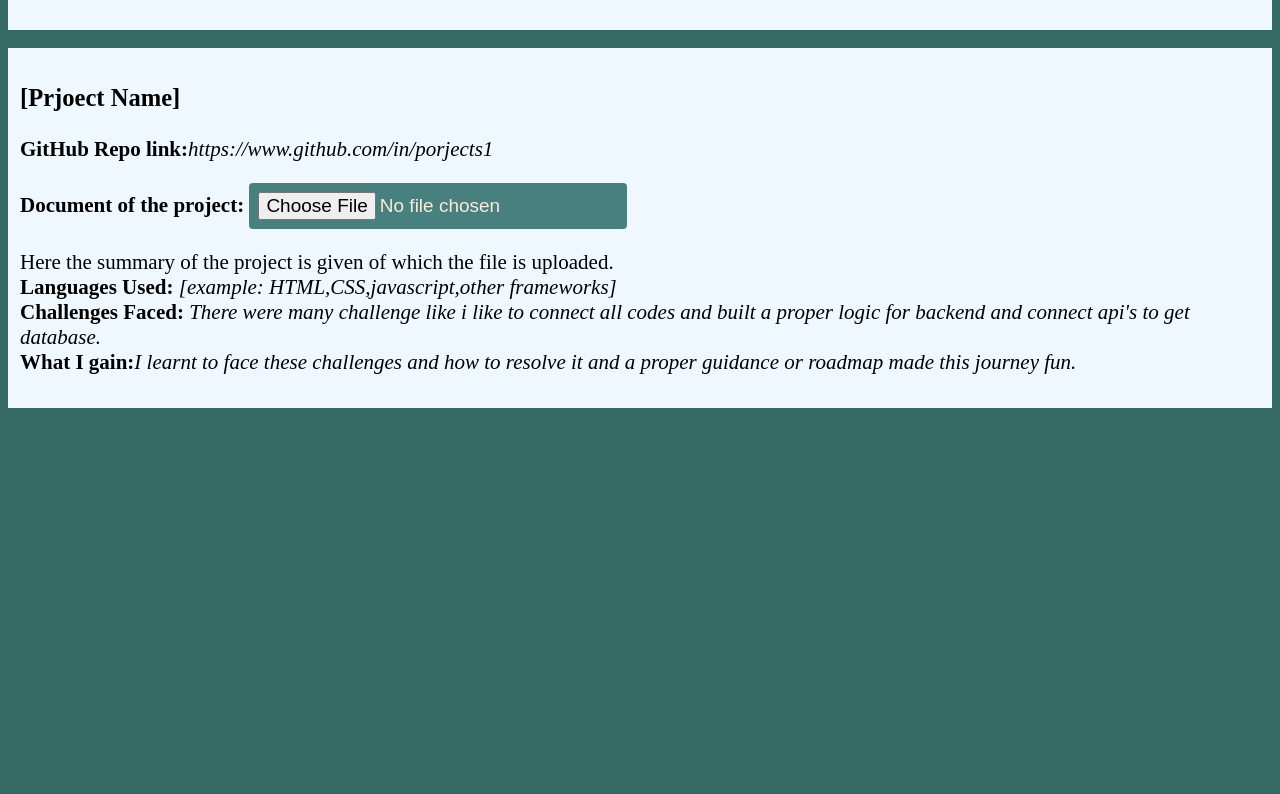
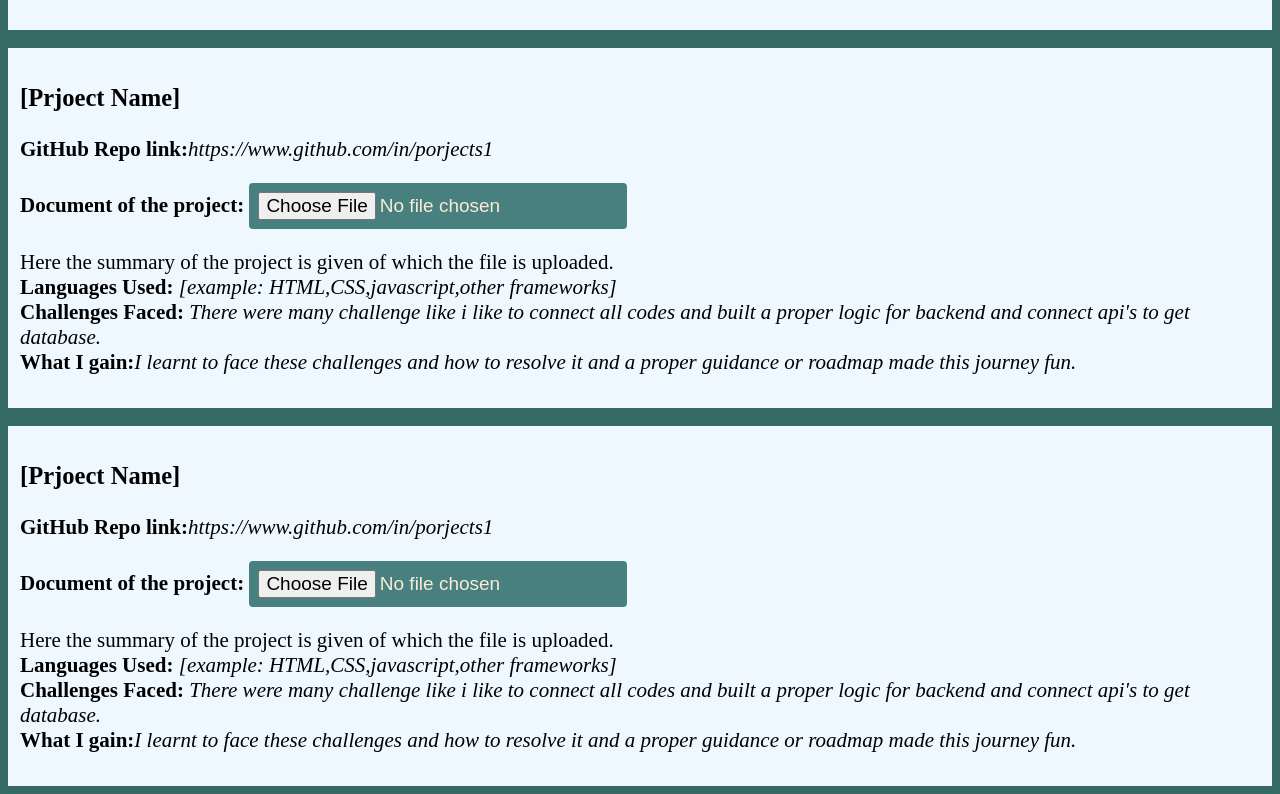
Before and after one commit to princypatel-creator/cv-project, a plain HTML site: page mini-projects.html in a window 1280 px wide. Shown: the part 2991-3785 px from the top of the page. Before the commit the page ends 3407 px from the top, so only its background shows below. Drawn offline with Linux system fonts and the light colour scheme.

Commit message:
up this file

```diff
--- a/mini-projects.html
+++ b/mini-projects.html
@@ -185,6 +185,16 @@ ga<!DOCTYPE html>
         <b>Languages Used:</b> <i>[example: HTML,CSS,javascript,other frameworks]</i><br>
         <b>Challenges Faced:</b><i> There were many challenge like i like to connect all codes and built a proper logic for backend and connect api's to get database.</i><br>
      <b>What I gain:</b><i>I learnt to face these challenges and how to resolve it and a proper guidance or roadmap made this journey fun.</i></p>
+    </div><br>
+    <div class="projects1">
+        <h3>[Prjoect Name]</h3>
+        <p><b>GitHub Repo link:</b><i>https://www.github.com/in/porjects1</i></p>
+        <label for="file"><b>Document of the project:</b></label>
+        <input class="file-input" type="file"><br>
+        <p class="summary-project"> Here the summary of the project is given of which the file is uploaded.<br>
+        <b>Languages Used:</b> <i>[example: HTML,CSS,javascript,other frameworks]</i><br>
+        <b>Challenges Faced:</b><i> There were many challenge like i like to connect all codes and built a proper logic for backend and connect api's to get database.</i><br>
+     <b>What I gain:</b><i>I learnt to face these challenges and how to resolve it and a proper guidance or roadmap made this journey fun.</i></p>
     </div>
 </section>
  </body>
```
